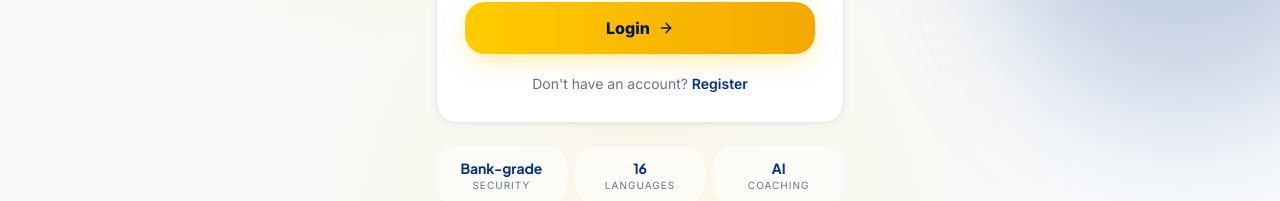
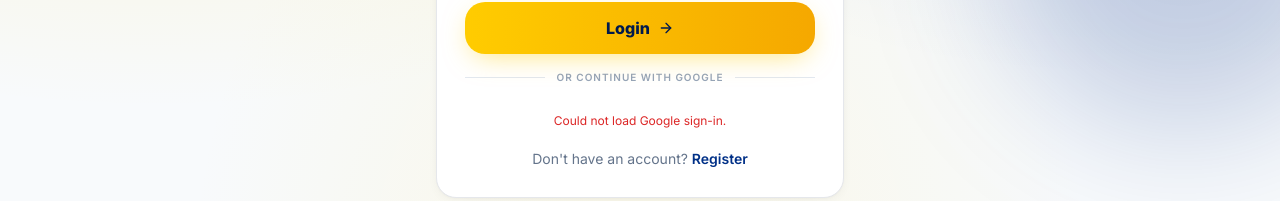
Before and after one commit to NeoPhukubye/Momo-SmartMoney-AI, a React (Vite) app in the folder frontend/: page / in a window 1280 px wide. Shown: the part 534-735 px from the top of the page. Built offline with nearby package versions, Linux system fonts and the light colour scheme; no server answers; the HTML template or start-up script is replaced by a standard one.

Commit message:
feat(login): add 'Continue with Google' option on the auth form

```diff
--- a/frontend/src/pages/Login.jsx
+++ b/frontend/src/pages/Login.jsx
@@ -3,6 +3,7 @@ import { Shield, Phone, Lock, User as UserIcon, Sparkles, ArrowRight } from 'luc
 import { useTranslation } from 'react-i18next'
 import { useAccessibility } from '../context/AccessibilityContext'
 import LanguageSwitcher from '../components/LanguageSwitcher'
+import GoogleSignIn from '../components/GoogleSignIn'
 import api from '../services/api'
 
 export default function Login({ onLogin }) {
@@ -152,6 +153,19 @@ export default function Login({ onLogin }) {
                 <span className="absolute inset-0 shimmer-bg opacity-0 group-hover:opacity-100 transition-opacity" aria-hidden="true" />
               </button>
 
+              <div className="mt-3 flex items-center gap-3" aria-hidden="true">
+                <span className="flex-1 h-px bg-slate-200" />
+                <span className="text-[10px] uppercase tracking-widest text-slate-400 font-semibold">or continue with Google</span>
+                <span className="flex-1 h-px bg-slate-200" />
+              </div>
+
+              <div className="pt-1">
+                <GoogleSignIn
+                  onLogin={onLogin}
+                  onError={(err) => setError(err.response?.data?.detail || t('common.error'))}
+                />
+              </div>
+
               <p className="text-center text-sm text-slate-500 pt-1">
                 {isRegister ? t('auth.already_have_account') : t('auth.no_account')}{' '}
                 <button
```
